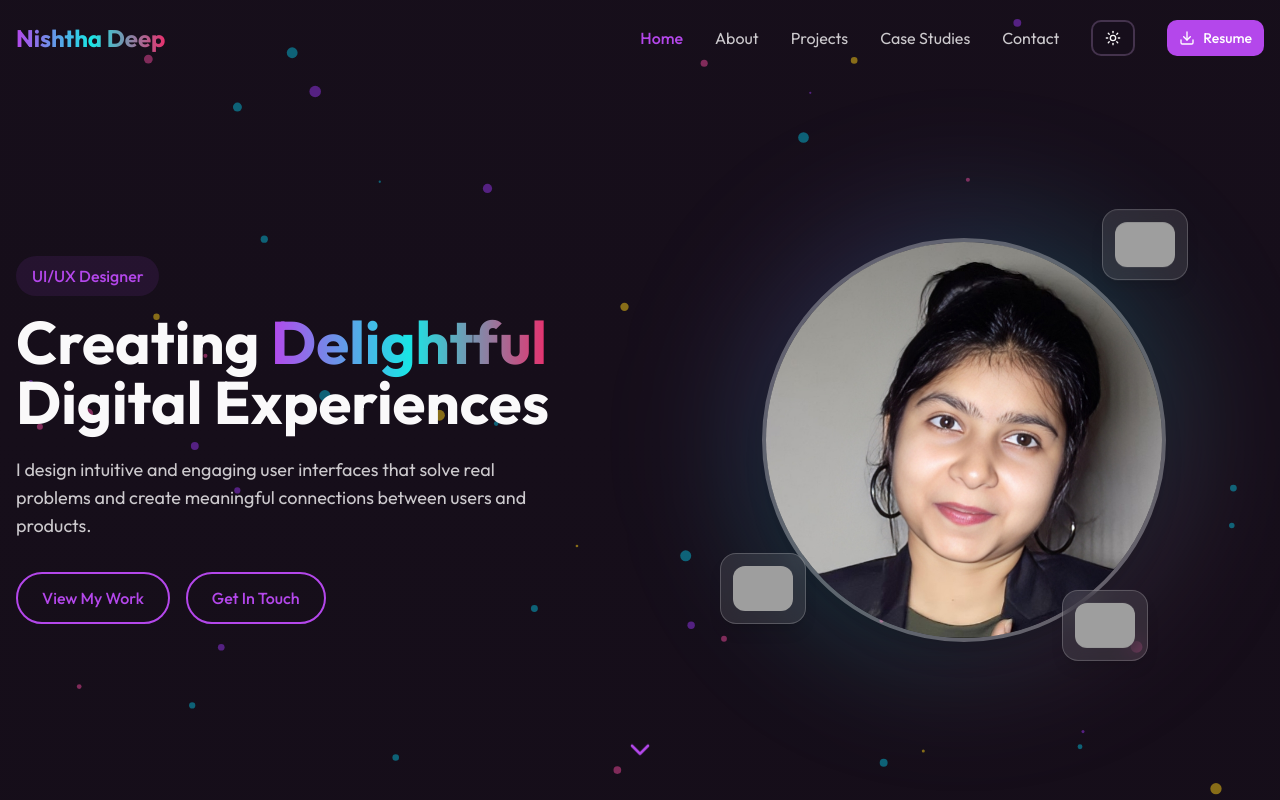
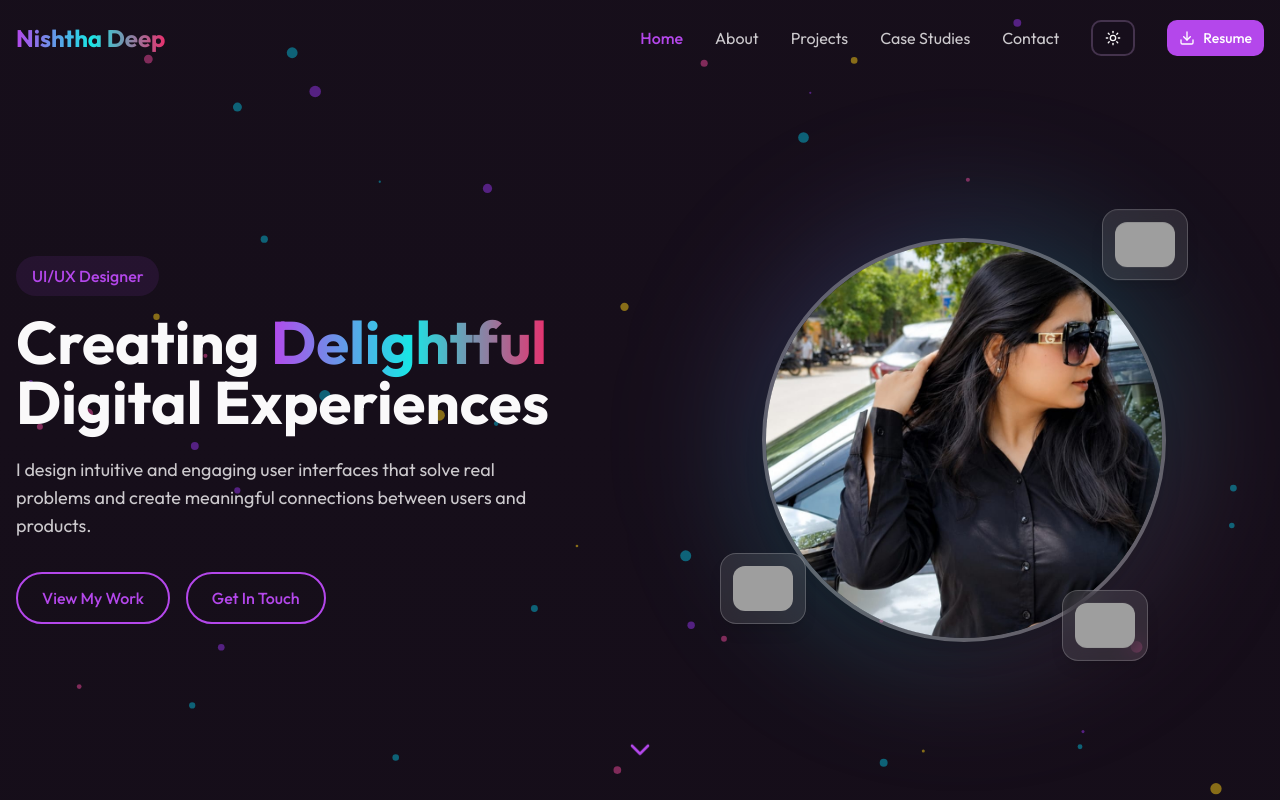
Before and after one commit to Mouriyan-gandhi/Portfolio-Website, a Next.js app: page / in a window 1280 px wide. Shown: the top 800 px of the page. Built offline with nearby package versions, Linux system fonts and the light colour scheme; grey boxes are pictures that could not be loaded.

Commit message:
Update hero section image

```diff
--- a/components/hero.tsx
+++ b/components/hero.tsx
@@ -143,7 +143,7 @@ export default function Hero() {
               <div className="absolute inset-0 flex items-center justify-center">
                 <div className="w-[90%] h-[90%] rounded-full overflow-hidden border-4 border-white/30 shadow-xl">
                   <Image
-                    src="/images/nishtha-deep.png"
+                    src="/images/herosection-img.jpeg"
                     alt="Nishtha Deep - UI/UX Designer"
                     width={500}
                     height={500}
```
Also changed, not shown: public/images/herosection-img.jpeg (added).
